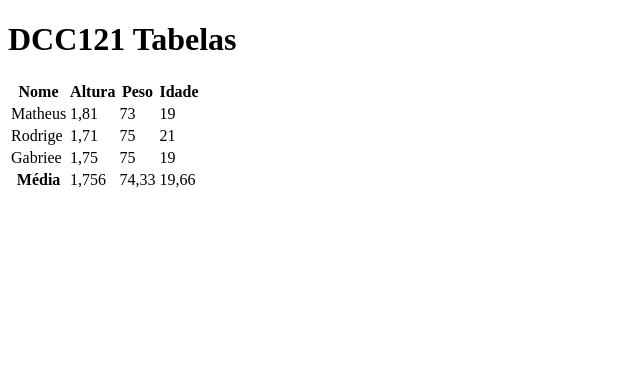
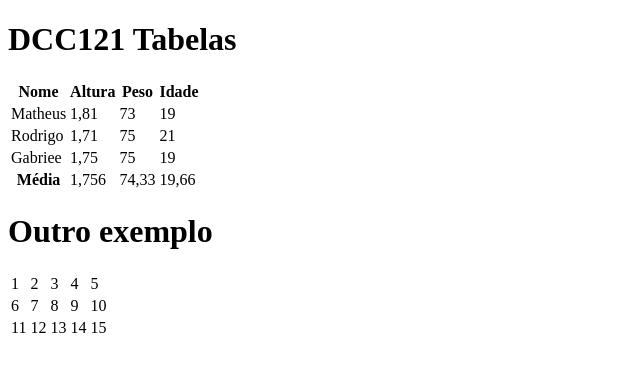
Before and after one commit to ufjf-dcc121/ufjf-dcc121-2022-1-atv2-MatGod135, a plain HTML site: page tabela.html in a window 1280 px wide. Shown: the whole page, without its empty margins (0-640 px from the left). Drawn offline with Linux system fonts and the light colour scheme.

Commit message:
criei uma segunda tabela

```diff
--- a/tabela.html
+++ b/tabela.html
@@ -26,7 +26,7 @@
                 <td> 19 </td>
             </tr>
             <tr>
-                <td> Rodrige </td>
+                <td> Rodrigo </td>
                 <td> 1,71 </td>
                 <td> 75 </td>
                 <td> 21 </td>
@@ -48,5 +48,31 @@
         </tfoot>
 	</table>
 
+    <h1>Outro exemplo</h1>
+    <table>
+        <tbody>
+            <tr>
+                <td>1</td>
+                <td>2</td>
+                <td>3</td>
+                <td>4</td>
+                <td>5</td>
+            </tr>
+            <tr>
+                <td>6</td>
+                <td>7</td>
+                <td>8</td>
+                <td>9</td>
+                <td>10</td>
+            </tr>
+            <tr>
+                <td>11</td>
+                <td>12</td>
+                <td>13</td>
+                <td>14</td>
+                <td>15</td>
+            </tr>
+        </tbody>
+    </table>
 </body>
 </html>
```
